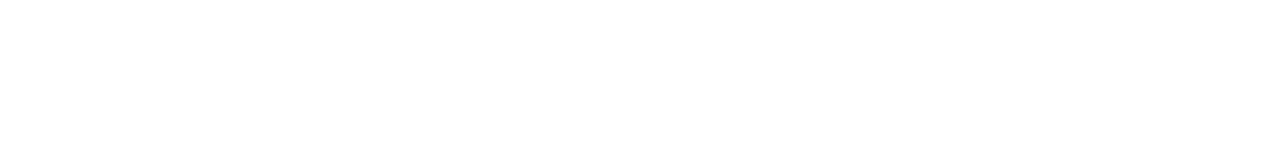
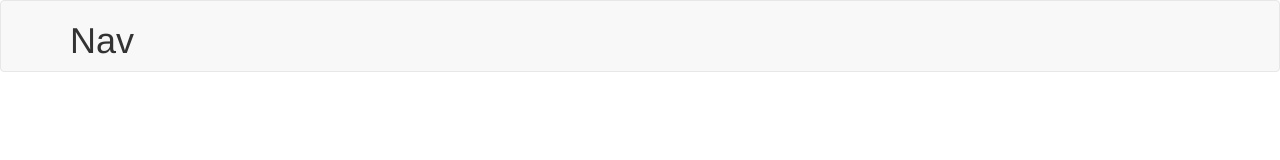
Before and after one commit to alex-B-Ly/page-creation, a plain HTML site: page index.html in a window 1280 px wide. Drawn offline with nearby package versions, Linux system fonts and the light colour scheme; files whose address does not match are found by name.

Commit message:
nav created

```diff
--- a/index.html
+++ b/index.html
@@ -8,6 +8,12 @@
   <script src="https://ajax.googleapis.com/ajax/libs/jquery/1.11.3/jquery.min.js"></script>
 </head>
 <body>
+<div class="navbar navbar-default navbar-relative-top">
+      <div class="container">
+        <div class="navbar-header">
+        <h1>Nav</h1>
+        </div>
+      </div>
 
 
 
```
